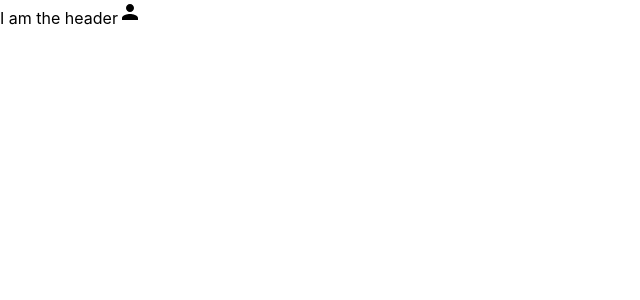
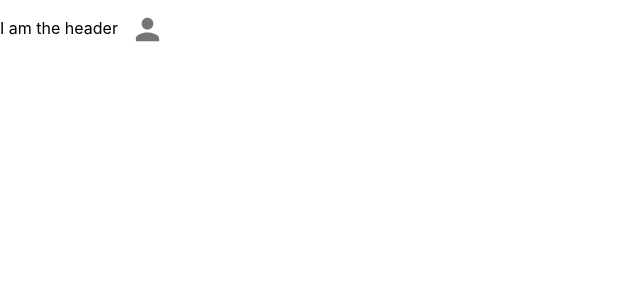
Before and after one commit to adospinoiu/MERN_Tinder_Clone, a React (Create React App) app in the folder tinder-clone/: page / in a window 1280 px wide. Shown: the top 300 px of the page, without its empty margins (0-640 px from the left). Built offline with nearby package versions, Linux system fonts and the light colour scheme.

Commit message:
Added 'person-icon' from material-ui and made it a button with IconButton

```diff
--- a/tinder-clone/src/Header.js
+++ b/tinder-clone/src/Header.js
@@ -1,12 +1,16 @@
 import React from 'react';
 import "./Header.css";
-import PersonIcon from "@material-ui/icons/Person"
+import PersonIcon from "@material-ui/icons/Person";
+import IconButton from '@material-ui/core/IconButton';
 
 function Header() {
     return (
         <div className="header">
             <p1>I am the header</p1>
-            <PersonIcon />
+            <IconButton>
+                <PersonIcon fontSize="large" className="header__icon" />
+            </IconButton>
+
         </div>
     )
 }
```
